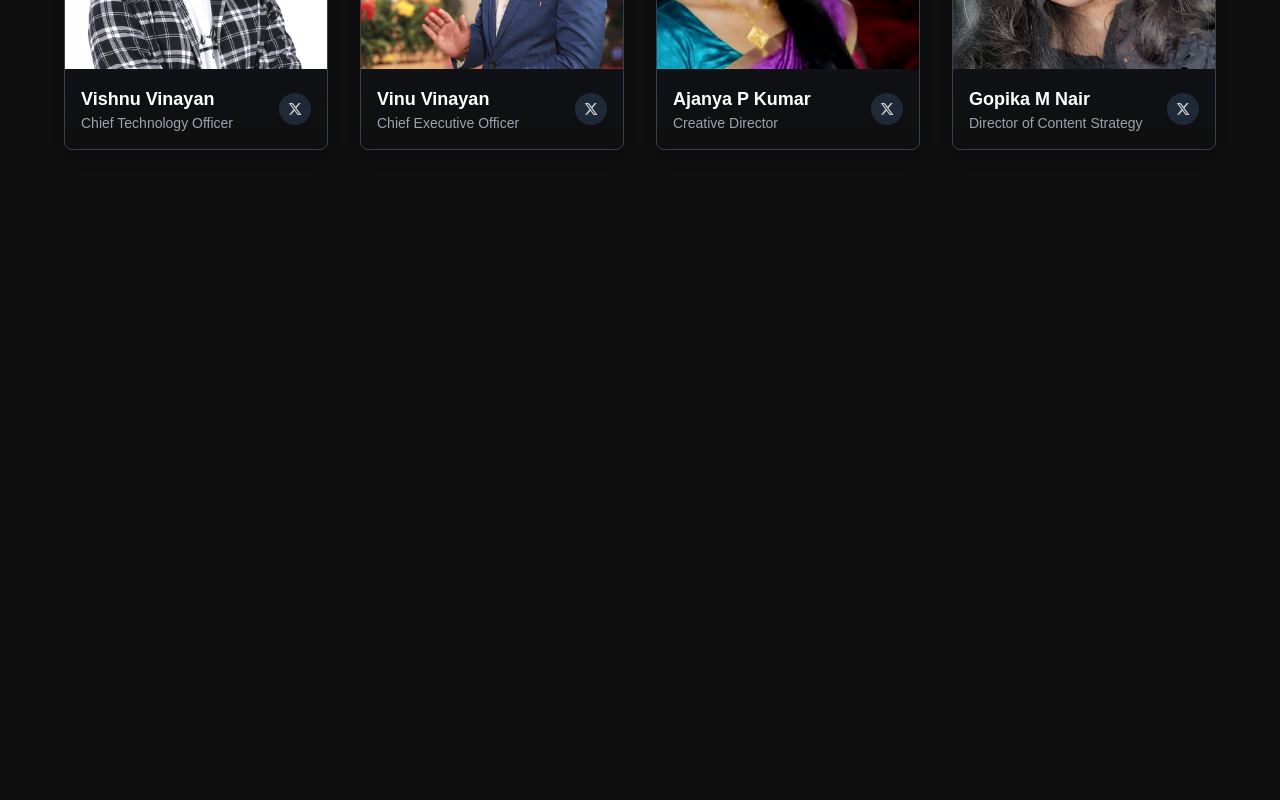
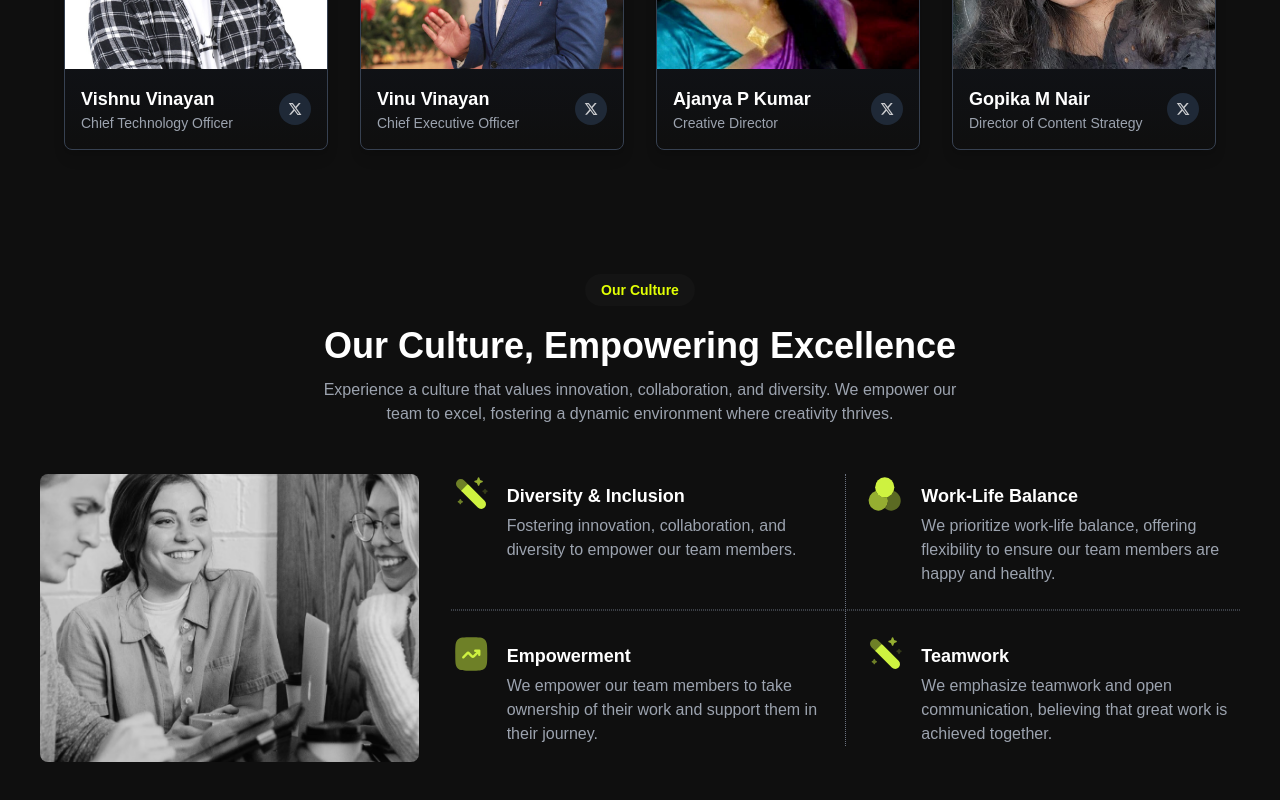
Before and after one commit to zyypher/Zyypher, a Next.js app: page /about in a window 1280 px wide. Shown: the part 1990-2790 px from the top of the page. Before the commit the page ends 2204 px from the top, so only its background shows below. Built offline with nearby package versions, Linux system fonts and the light colour scheme.

Commit message:
OurCulture

```diff
--- a/app/(pages)/about/page.tsx
+++ b/app/(pages)/about/page.tsx
@@ -1,4 +1,5 @@
 import MissionAndValues from "@/app/components/about/MissionAndValues";
+import OurCulture from "@/app/components/about/OurCulture";
 import OurStory from "@/app/components/about/OurStory";
 import TeamMembers from "@/app/components/about/TeamMembers";
 
@@ -7,6 +8,7 @@ const About = () => {
     <OurStory />
     <MissionAndValues />
     <TeamMembers />
+    <OurCulture />
   </div>;
 };
 
--- /dev/null
+++ b/app/components/about/OurCulture.tsx
@@ -0,0 +1,114 @@
+"use client";
+
+import { useEffect, useRef } from "react";
+import gsap from "gsap";
+
+const culturePoints = [
+  {
+    title: "Diversity & Inclusion",
+    icon: "/images/expertise2.svg",
+    description:
+      "Fostering innovation, collaboration, and diversity to empower our team members.",
+  },
+  {
+    title: "Work-Life Balance",
+    icon: "/images/expertise3.svg",
+    description:
+      "We prioritize work-life balance, offering flexibility to ensure our team members are happy and healthy.",
+  },
+  {
+    title: "Empowerment",
+    icon: "/images/expertise4.svg",
+    description:
+      "We empower our team members to take ownership of their work and support them in their journey.",
+  },
+  {
+    title: "Teamwork",
+    icon: "/images/expertise2.svg",
+    description:
+      "We emphasize teamwork and open communication, believing that great work is achieved together.",
+  },
+];
+
+const OurCulture = () => {
+  const sectionRef = useRef<HTMLDivElement | null>(null);
+  const pointsRef = useRef<(HTMLDivElement | null)[]>([]);
+
+  useEffect(() => {
+    // Animate section elements
+    gsap.fromTo(
+      sectionRef.current,
+      { opacity: 0, y: 50 },
+      { opacity: 1, y: 0, duration: 1, ease: "power3.out" }
+    );
+
+    // Animate each point with staggered effect
+    gsap.fromTo(
+      pointsRef.current.filter(Boolean), // Filter out null values for safety
+      { opacity: 0, y: 30 },
+      {
+        opacity: 1,
+        y: 0,
+        duration: 0.8,
+        stagger: 0.2,
+        ease: "power3.out",
+        delay: 0.5,
+      }
+    );
+  }, []);
+
+  return (
+    <section
+      id="our-culture"
+      className="text-white py-16 px-10"
+      ref={sectionRef}
+    >
+      <div className="text-center mb-12">
+        <span className="bg-darkGray text-lightGreen px-4 py-2 rounded-full text-sm font-semibold">
+          Our Culture
+        </span>
+        <h2 className="text-4xl font-bold mt-6">Our Culture, Empowering Excellence</h2>
+        <p className="text-gray-400 mt-3 max-w-2xl mx-auto">
+          Experience a culture that values innovation, collaboration, and diversity. We empower our team to excel, fostering a dynamic environment where creativity thrives.
+        </p>
+      </div>
+
+      <div className="grid grid-cols-1 lg:grid-cols-3 gap-8 max-w-7xl mx-auto items-start">
+        {/* Image Section */}
+        <div className="lg:col-span-1 rounded-lg overflow-hidden">
+          <img
+            src="/images/about-image.avif"
+            alt="Our Culture"
+            className="w-full h-72 object-cover"
+          />
+        </div>
+
+        {/* Points Section */}
+        <div className="lg:col-span-2 grid grid-cols-1 sm:grid-cols-2 gap-x-10 gap-y-12 relative">
+          {culturePoints.map((point, index) => (
+            <div
+              key={index}
+              className="flex items-start gap-4 space-y-2"
+              ref={el => {
+                pointsRef.current[index] = el;
+              }}
+            >
+              <img src={point.icon} alt={point.title} className="w-10 h-10" />
+              <div>
+                <h3 className="text-lg font-semibold">{point.title}</h3>
+                <p className="text-gray-400 mt-1">{point.description}</p>
+              </div>
+            </div>
+          ))}
+
+          {/* Horizontal Dotted Line */}
+          <div className="hidden md:block absolute top-1/2 left-0 w-full border-dotted border-t border-gray-500 transform -translate-y-1/2"></div>
+          {/* Vertical Dotted Lines */}
+          <div className="hidden md:block absolute top-0 left-[50%] h-full border-dotted border-r border-gray-500"></div>
+        </div>
+      </div>
+    </section>
+  );
+};
+
+export default OurCulture;
```
Also changed, not shown: public/images/about-image.avif (added).
